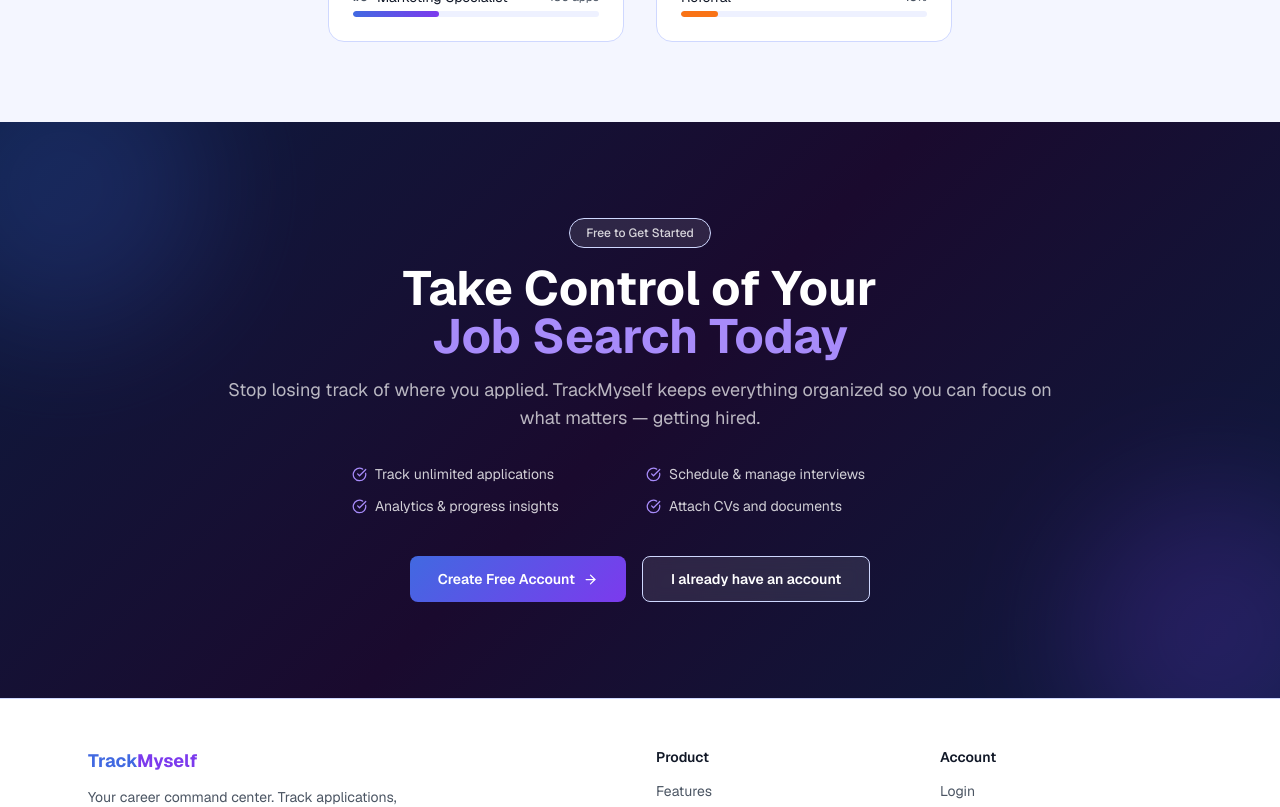
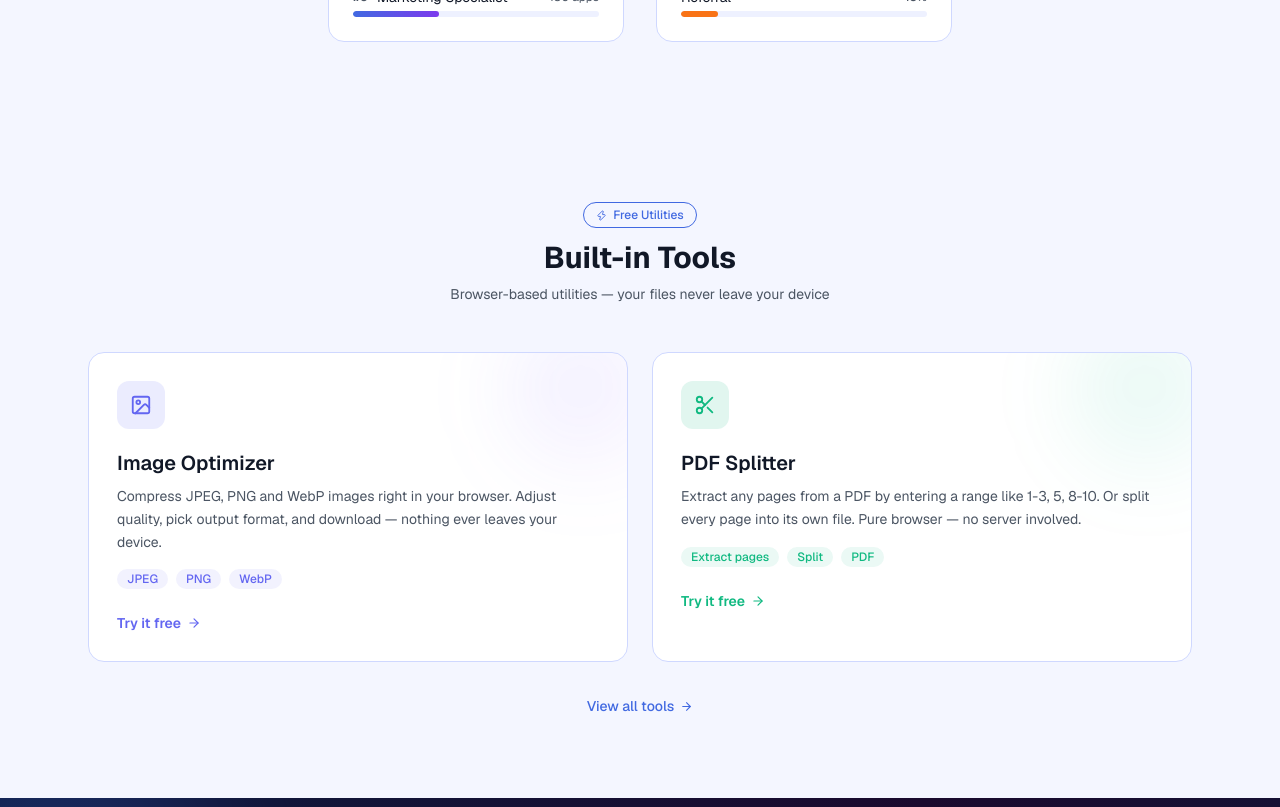
Before and after one commit to DipuHaider/Track-Myself, a Next.js app: page / in a window 1280 px wide. Shown: the part 1320-2127 px from the top of the page. Built offline with nearby package versions, Linux system fonts and the light colour scheme; no server answers.

Commit message:
Tools section in Homepage

```diff
--- a/src/app/page.tsx
+++ b/src/app/page.tsx
@@ -1,6 +1,7 @@
 import SiteHeader from "@/components/site/SiteHeader";
 import HeroSection from "@/components/site/HeroSection";
 import TrendingSection from "@/components/site/TrendingSection";
+import ToolsSection from "@/components/site/ToolsSection";
 import CallToAction from "@/components/site/CallToAction";
 import SiteFooter from "@/components/site/SiteFooter";
 
@@ -10,6 +11,7 @@
       <SiteHeader />
       <HeroSection />
       <TrendingSection />
+      <ToolsSection />
       <CallToAction />
       <SiteFooter />
     </>
--- /dev/null
+++ b/src/components/site/ToolsSection.tsx
@@ -0,0 +1,110 @@
+import Link from "next/link";
+import { ArrowRight, ImageIcon, Scissors, Zap } from "lucide-react";
+
+const TOOLS = [
+  {
+    href: "/tools/image-optimizer",
+    icon: ImageIcon,
+    color: "#6366f1",
+    gradient: "from-indigo-500/10 to-purple-500/5",
+    title: "Image Optimizer",
+    description:
+      "Compress JPEG, PNG and WebP images right in your browser. Adjust quality, pick output format, and download — nothing ever leaves your device.",
+    tags: ["JPEG", "PNG", "WebP"],
+  },
+  {
+    href: "/tools/pdf-splitter",
+    icon: Scissors,
+    color: "#10b981",
+    gradient: "from-emerald-500/10 to-teal-500/5",
+    title: "PDF Splitter",
+    description:
+      "Extract any pages from a PDF by entering a range like 1-3, 5, 8-10. Or split every page into its own file. Pure browser — no server involved.",
+    tags: ["Extract pages", "Split", "PDF"],
+  },
+] as const;
+
+export default function ToolsSection() {
+  return (
+    <section id="tools" className="mx-auto max-w-6xl px-6 py-20">
+      {/* Heading */}
+      <div className="mb-12 text-center">
+        <span
+          className="inline-flex items-center gap-1.5 rounded-full border px-3 py-1 text-xs font-medium"
+          style={{ color: "var(--primary)", borderColor: "var(--primary)" }}
+        >
+          <Zap size={11} />
+          Free Utilities
+        </span>
+        <h2 className="mt-3 text-3xl font-bold">Built-in Tools</h2>
+        <p className="text-muted mt-2 text-sm">
+          Browser-based utilities — your files never leave your device
+        </p>
+      </div>
+
+      {/* Tool cards */}
+      <div className="grid gap-6 sm:grid-cols-2">
+        {TOOLS.map(({ href, icon: Icon, color, gradient, title, description, tags }) => (
+          <Link
+            key={href}
+            href={href}
+            className={`surface group relative overflow-hidden rounded-2xl border p-7 transition hover:-translate-y-0.5 hover:shadow-lg`}
+          >
+            {/* Subtle gradient blob */}
+            <div
+              className={`absolute -right-10 -top-10 h-40 w-40 rounded-full bg-gradient-to-br ${gradient} blur-2xl transition group-hover:scale-125`}
+            />
+
+            <div className="relative">
+              {/* Icon */}
+              <div
+                className="mb-5 flex h-12 w-12 items-center justify-center rounded-xl"
+                style={{ background: color + "20", color }}
+              >
+                <Icon size={22} />
+              </div>
+
+              {/* Title */}
+              <h3 className="mb-2 text-xl font-semibold">{title}</h3>
+
+              {/* Description */}
+              <p className="text-muted text-sm leading-relaxed">{description}</p>
+
+              {/* Tags */}
+              <div className="mt-4 flex flex-wrap gap-2">
+                {tags.map((tag) => (
+                  <span
+                    key={tag}
+                    className="rounded-full px-2.5 py-0.5 text-xs font-medium"
+                    style={{ background: color + "15", color }}
+                  >
+                    {tag}
+                  </span>
+                ))}
+              </div>
+
+              {/* CTA */}
+              <div
+                className="mt-6 flex items-center gap-1.5 text-sm font-semibold transition-all group-hover:gap-3"
+                style={{ color }}
+              >
+                Try it free <ArrowRight size={14} />
+              </div>
+            </div>
+          </Link>
+        ))}
+      </div>
+
+      {/* View all link */}
+      <div className="mt-8 text-center">
+        <Link
+          href="/tools"
+          className="inline-flex items-center gap-1.5 text-sm font-medium transition hover:underline"
+          style={{ color: "var(--primary)" }}
+        >
+          View all tools <ArrowRight size={13} />
+        </Link>
+      </div>
+    </section>
+  );
+}
```
